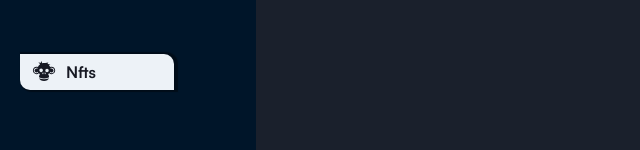
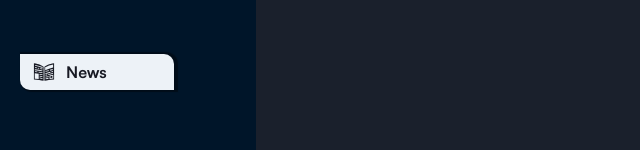
Before and after one commit to Techbrolakes/cryptobase, a Next.js app: page /nfts in a window 1280 px wide. Shown: the part 309-459 px from the top of the page, without its empty margins (0-640 px from the left). Built offline with nearby package versions, Linux system fonts and the light colour scheme.

Commit message:
feat: sidebar and price change color configurations

```diff
--- a/components/blocks/exchanges/ExchangesSection.tsx
+++ b/components/blocks/exchanges/ExchangesSection.tsx
@@ -20,7 +20,7 @@ const ExchangesSection: React.FC = () => {
     const handleSearchInputChange = (event: React.ChangeEvent<HTMLInputElement>) => {
         setSearchQuery(event.target.value);
     };
-    const filteredExchanges = data.filter((exchange) =>
+    const filteredExchanges = data?.filter((exchange) =>
         exchange.name.toLowerCase().includes(searchQuery.toLowerCase()),
     );
 
--- a/components/common/CoinCard/index.tsx
+++ b/components/common/CoinCard/index.tsx
@@ -31,7 +31,10 @@ const CoinCard: React.FC<IProps> = ({ btcPrice, change, iconUrl, marketCap, name
 
             <section className="space-y-4">
                 <p className="cb-text tracking-wide"> Market Price: {millify(marketCap)}</p>
-                <p className="cb-text tracking-wide"> Daily Change: {change}%</p>
+                <p className="cb-text tracking-wide">
+                    Daily Change : {'  '}
+                    <span className={`${change > 0 ? '!text-green-700' : '!text-red-700'}`}>{change}%</span>
+                </p>
                 <p className="cb-text tracking-wider"> Price: {millify(btcPrice, { precision: 6 })} </p>
             </section>
         </Box>
--- a/config/constants.tsx
+++ b/config/constants.tsx
@@ -1,7 +1,7 @@
+import icons from '@/icons';
 import React from 'react';
-import icons from '@/icons';
 
-const { BsCurrencyExchange, MdHome, SiBitcoinsv, GiMonkey } = icons;
+const { BsCurrencyExchange, MdHome, SiBitcoinsv, GiNewspaper } = icons;
 const ENVIRONMENT = {
     development: process.env.NEXT_PUBLIC_ENVIRONMENT === 'development',
     production: process.env.NEXT_PUBLIC_ENVIRONMENT === 'production',
@@ -33,9 +33,9 @@ const NAV_ITEMS = [
         name: 'Exchanges',
     },
     {
-        icon: <GiMonkey />,
+        icon: <GiNewspaper />,
         link: CLIENT_ROUTES.nft,
-        name: 'Nfts',
+        name: 'News',
     },
 ];
 const config = {
--- a/icons/index.ts
+++ b/icons/index.ts
@@ -1,7 +1,7 @@
 import { MdHome } from 'react-icons/md';
 import { SiBitcoinsv } from 'react-icons/si';
 import { BsCurrencyExchange } from 'react-icons/bs';
-import { GiMonkey, GiTwoCoins, GiCalendarHalfYear } from 'react-icons/gi';
+import { GiMonkey, GiTwoCoins, GiNewspaper, GiCalendarHalfYear } from 'react-icons/gi';
 import { SiAboutdotme, SiBaremetrics } from 'react-icons/si';
 import { FaCoins, FaMoneyBill, FaExchangeAlt, FaStore, FaFacebook, FaReddit } from 'react-icons/fa';
 import { FcGlobe } from 'react-icons/fc';
@@ -33,6 +33,7 @@ const icons = {
     FcGlobe,
     GiCalendarHalfYear,
     GiMonkey,
+    GiNewspaper,
     GiTwoCoins,
     MdHome,
     SiAboutdotme,
--- a/layouts/MainLayout/SideBar.tsx
+++ b/layouts/MainLayout/SideBar.tsx
@@ -4,7 +4,7 @@ import themeConstants from '@/themeConstants/index';
 import Link from 'next/link';
 import { Flex, Stack, Text } from '@chakra-ui/react';
 import { useRouter } from 'next/router';
-import config from '@/configConstants';
+import config from '@config/constants';
 
 const { NAV_ITEMS } = config;
 const { sidebarOuterBoxStyles } = themeConstants;
```
